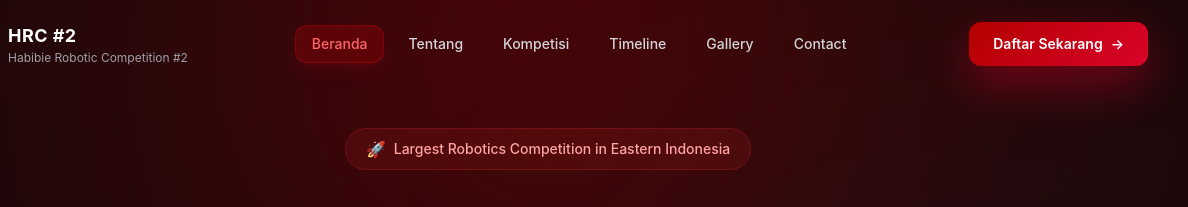
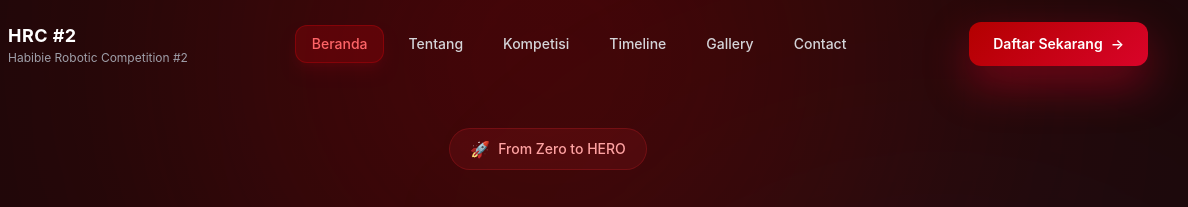
Before and after one commit to daaanz25/habibie-robotic-competiton-2, a website built with Vite: page index.html in a window 1280 px wide. Shown: the top 207 px of the page, 92-1280 px from the left. Built offline with nearby package versions, Linux system fonts and the light colour scheme.

Commit message:
fix : memimdahkan file

```diff
--- a/src/components/hero.html
+++ b/src/components/hero.html
@@ -7,9 +7,7 @@
       class="inline-flex items-center gap-2 rounded-full border border-red-500/20 bg-red-500/10 px-5 py-2"
     >
       <span class="text-red-400"> 🚀 </span>
-      <span class="text-sm font-medium text-red-300"
-        >Largest Robotics Competition in Eastern Indonesia</span
-      >
+      <span class="text-sm font-medium text-red-300">From Zero to HERO</span>
     </div>
 
     <div class="mt-10 flex justify-center">
```
